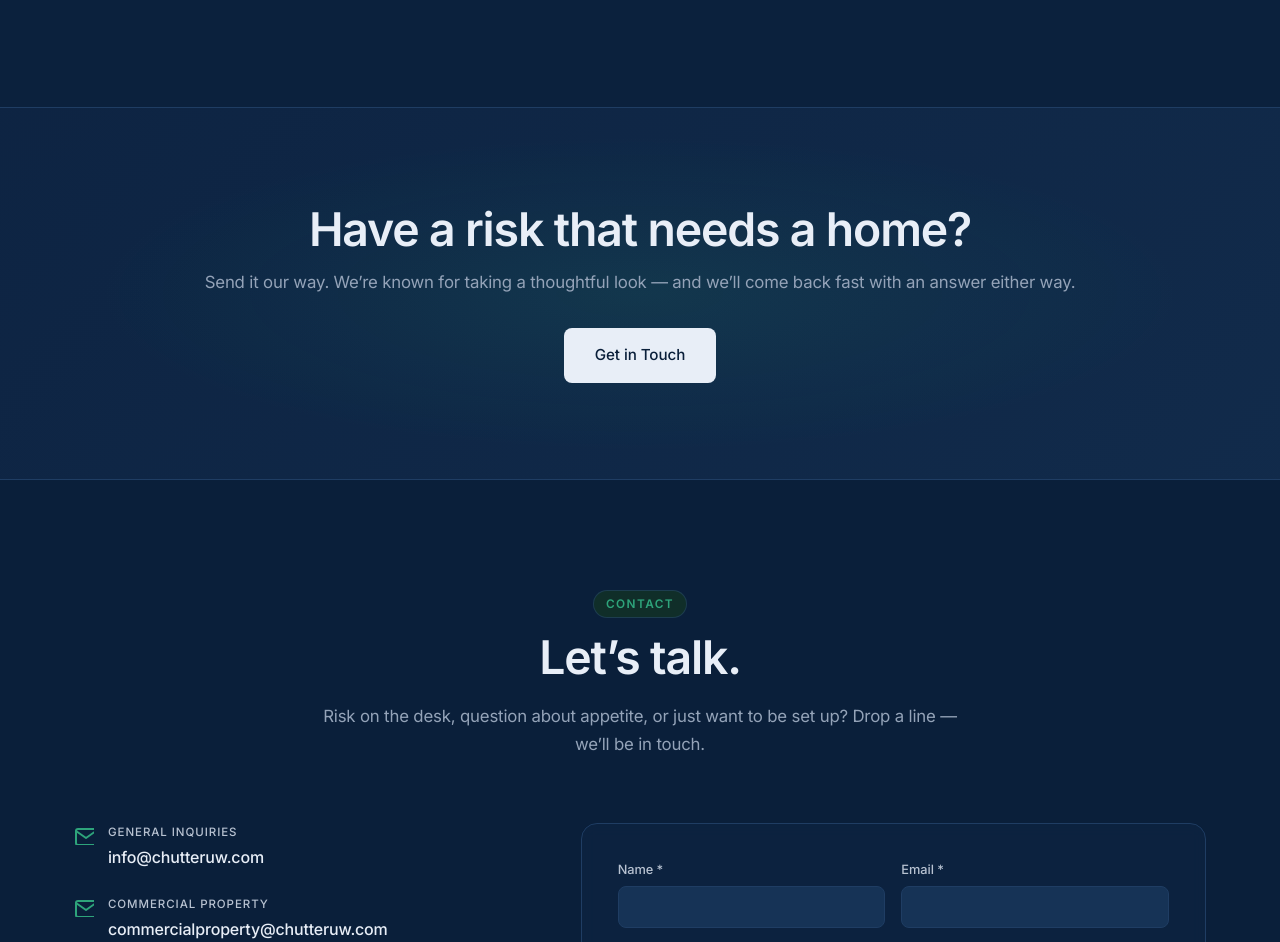
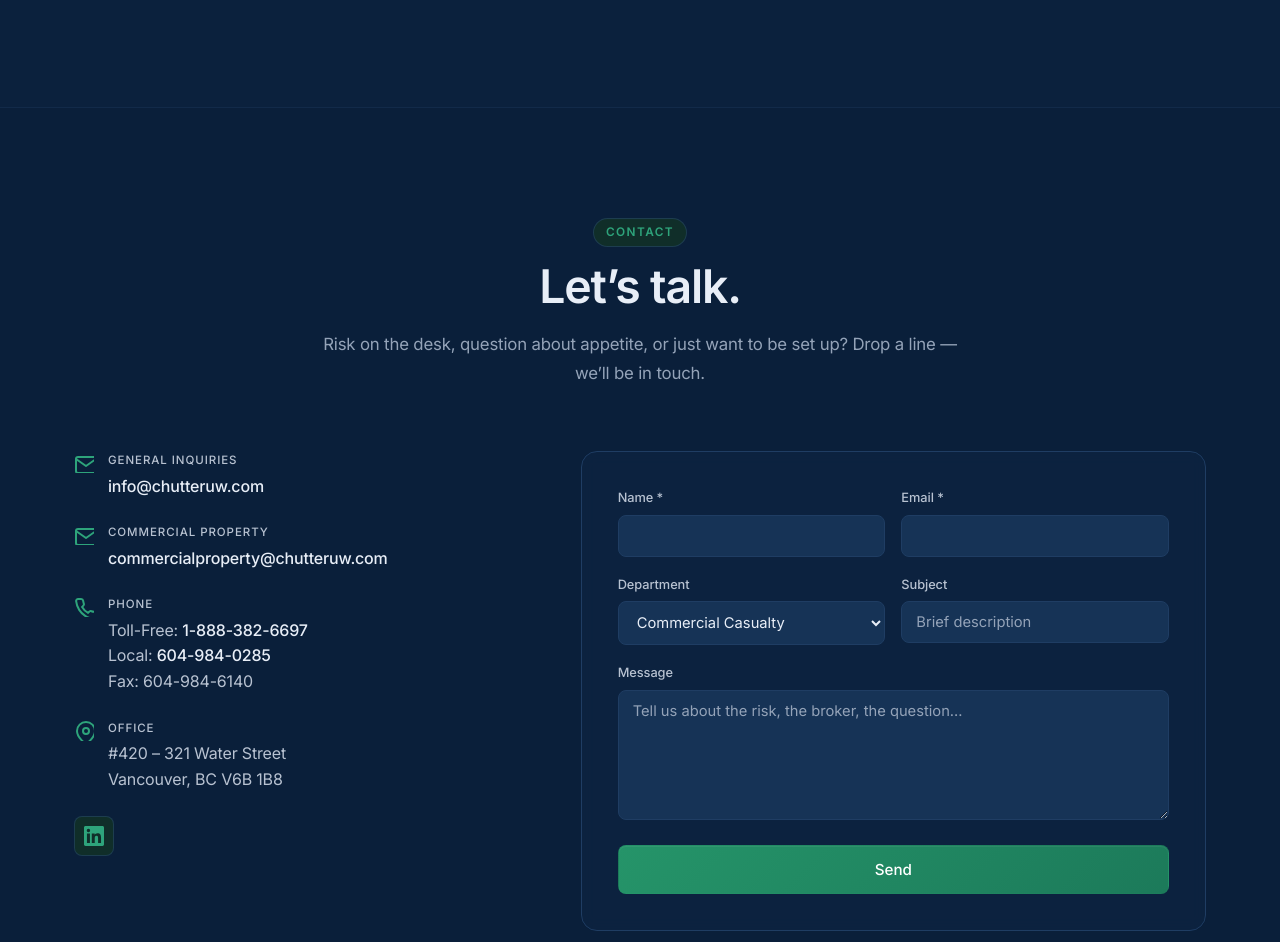
Before and after one commit to morganchutter/chutteruw-site, a plain HTML site: page index.html in a window 1280 px wide. Shown: the part 6193-7135 px from the top of the page. Drawn offline with Linux system fonts and the light colour scheme.

Commit message:
Remove redundant CTA band (was repeating contact form below it)

```diff
--- a/index.html
+++ b/index.html
@@ -489,15 +489,6 @@
     </div>
   </section>
 
-  <!-- ───────── CTA BAND ───────── -->
-  <section class="cta-band">
-    <div class="container cta-inner">
-      <h2>Have a risk that needs a home?</h2>
-      <p>Send it our way. We&rsquo;re known for taking a thoughtful look &mdash; and we&rsquo;ll come back fast with an answer either way.</p>
-      <a href="#contact" class="btn btn-white btn-lg">Get in Touch</a>
-    </div>
-  </section>
-
   <!-- ───────── CONTACT ───────── -->
   <section class="section" id="contact">
     <div class="container">
```
